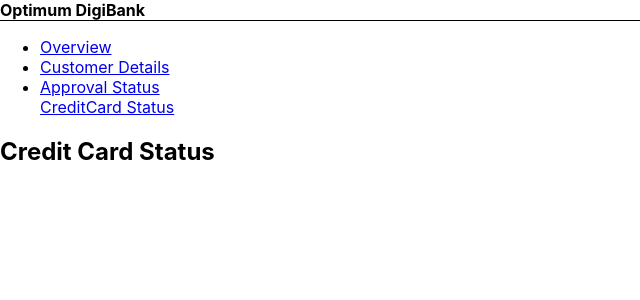
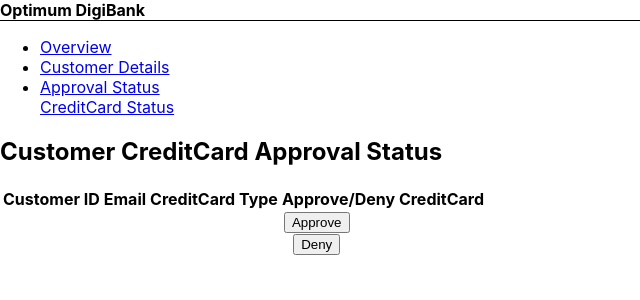
Before and after one commit to ilagon/frontend-optimum-solution, a React (Create React App) app in the folder frontend/: page /creditcardstatus in a window 1280 px wide. Shown: the top 300 px of the page, without its empty margins (0-640 px from the left). Built offline with nearby package versions, Linux system fonts and the light colour scheme.

Commit message:
UI/UX looks bad, time to start accessing backend stuffs, Dzul, 11 June

```diff
--- a/frontend/src/components/ApprovalStatus.js
+++ b/frontend/src/components/ApprovalStatus.js
@@ -1,9 +1,18 @@
 import React from 'react'
+import ApproveAccount from './ApproveAccountButton'
+import DenyAccount from './DenyAccountButton'
 
 export default function ApprovalStatus() {
     return (
         <div>
-            <h1>Approval Status</h1>
+            <h1>Customer Account Approval Status</h1>
+            <table>
+                <th>Customer ID</th>
+                <th>Email</th>
+                <th>Approval/Deny Account
+                <tr><ApproveAccount></ApproveAccount><DenyAccount></DenyAccount></tr>
+                </th>
+            </table>
         </div>
     )
 }
--- /dev/null
+++ b/frontend/src/components/ApproveAccountButton.js
@@ -0,0 +1,9 @@
+import React from 'react'
+
+export default function ApproveAccountButton() {
+    return (
+        <div>
+            <button>Approve</button>
+        </div>
+    )
+}
--- /dev/null
+++ b/frontend/src/components/ApproveCreditCardButton.js
@@ -0,0 +1,9 @@
+import React from 'react'
+
+export default function ApproveCreditCardButton() {
+    return (
+        <div>
+            <button>Approve</button>
+        </div>
+    )
+}
--- a/frontend/src/components/CreditCardStatus.js
+++ b/frontend/src/components/CreditCardStatus.js
@@ -1,9 +1,19 @@
 import React from 'react'
+import ApproveCreditCard from './ApproveCreditCardButton'
+import DenyCreditCard from './DenyCreditCardButton'
 
 export default function CreditCardStatus() {
     return (
         <div>
-            <h1>Credit Card Status</h1>
+            <h1>Customer CreditCard Approval Status</h1>
+            <table>
+                <th>Customer ID</th>
+                <th>Email</th>
+                <th>CreditCard Type</th>
+                <th>Approve/Deny CreditCard
+                <tr><ApproveCreditCard></ApproveCreditCard><DenyCreditCard></DenyCreditCard></tr>
+                </th>
+            </table>
         </div>
     )
 }
--- a/frontend/src/components/CustomerDetails.js
+++ b/frontend/src/components/CustomerDetails.js
@@ -4,6 +4,13 @@ export default function CustomerDetails() {
     return (
         <div>
             <h1>Customer Details</h1>
+            <table>
+                <th>Customer ID</th>
+                <th>Name</th>
+                <th>Email</th>
+                <th>Address</th>
+                <th>Contact No.</th>
+            </table>
         </div>
     )
 }
--- /dev/null
+++ b/frontend/src/components/DenyAccountButton.js
@@ -0,0 +1,9 @@
+import React from 'react'
+
+export default function DenyAccountButton() {
+    return (
+        <div>
+            <button>Deny</button>
+        </div>
+    )
+}
--- /dev/null
+++ b/frontend/src/components/DenyCreditCardButton.js
@@ -0,0 +1,9 @@
+import React from 'react'
+
+export default function DenyCreditCardButton() {
+    return (
+        <div>
+            <button>Deny</button>
+        </div>
+    )
+}
--- a/frontend/src/components/Overview.js
+++ b/frontend/src/components/Overview.js
@@ -8,9 +8,11 @@ export default function Overview() {
 
     return (
         <div>
-            <h1>Pending Customer Status</h1>
-            <h1>Pending CreditCard Approval</h1>
-            <h1>Total Customers</h1>
+            <table>
+                <th>Pending Customer Status</th>
+                <th>Pending CreditCard Approval</th>
+                <th>Total Customers</th>
+            </table>
             <Reset></Reset>
         </div>
     )
```
